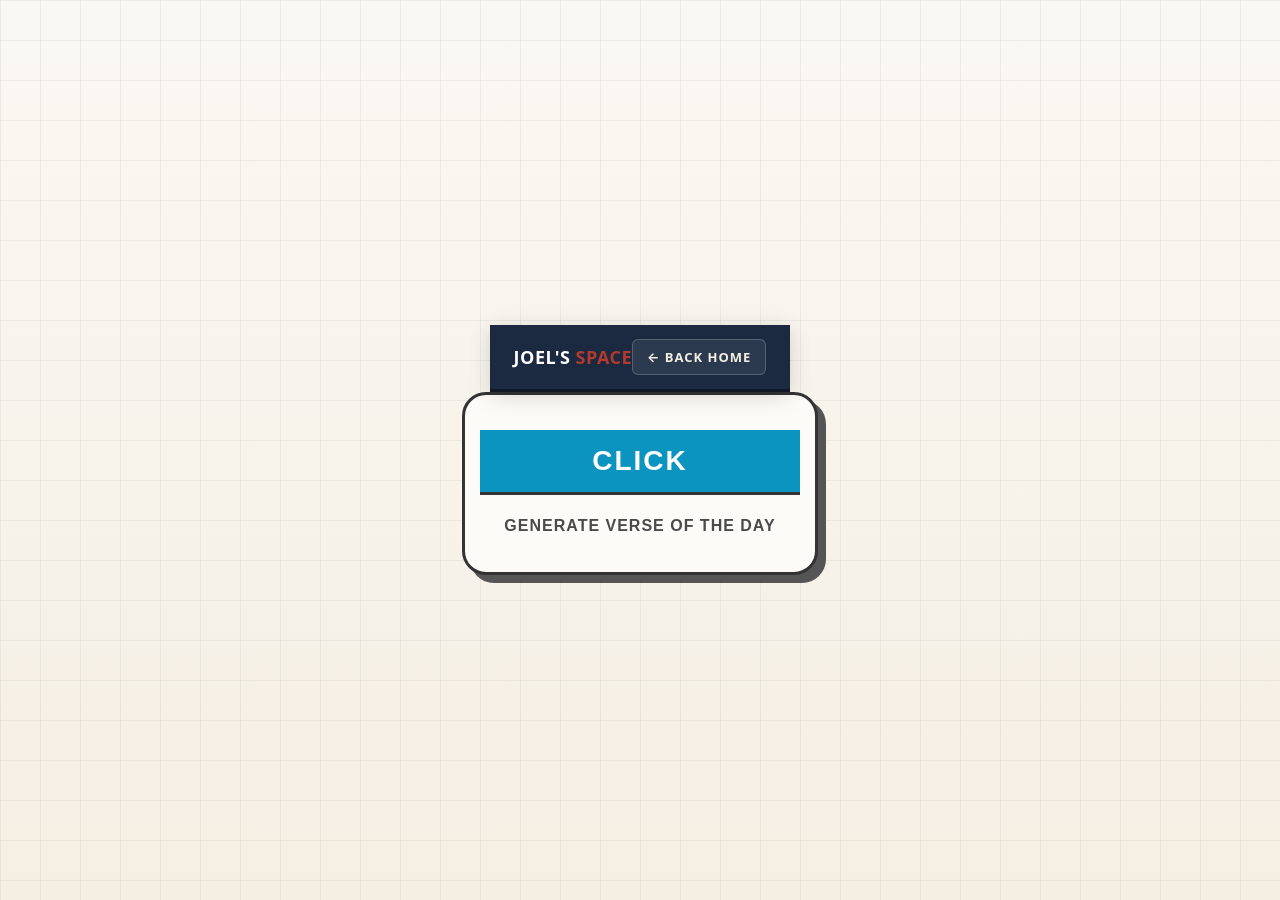
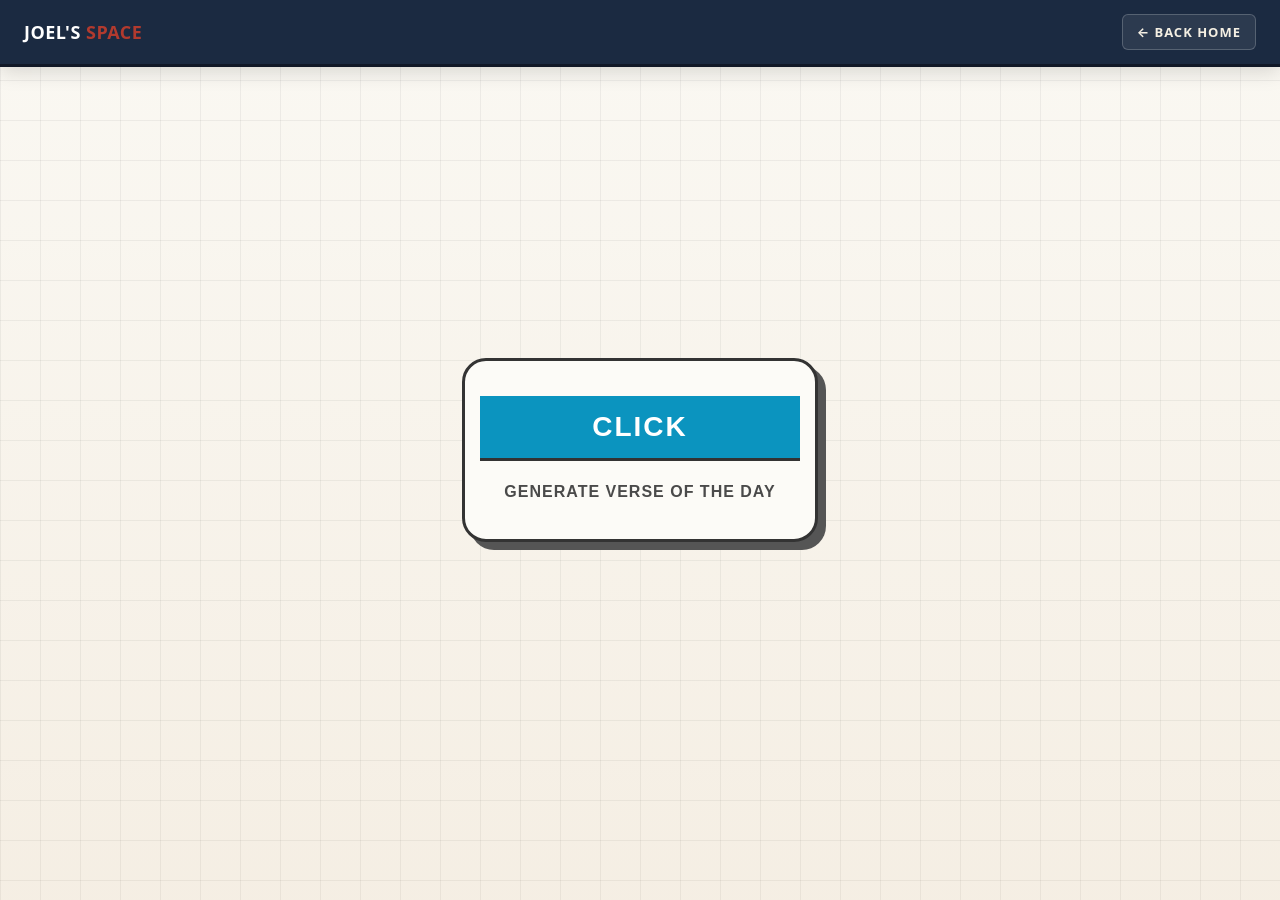
Before and after one commit to joelbeattie654/Joel, a Jekyll site: the page built from _projects/verse-generator.html, in a window 1280 px wide. Built offline with Jekyll 4.4.1, drawn with Linux system fonts in a browser that asks for light colours.

Commit message:
Update default.html

```diff
--- a/_layouts/default.html
+++ b/_layouts/default.html
@@ -13,10 +13,14 @@
             justify-content: space-between;
             font-family: system-ui, -apple-system, sans-serif;
             border-bottom: 3px solid #111827;
-            position: sticky;
+            /* Changing this to absolute forces it out of the app's centering trap */
+            position: absolute;
             top: 0;
+            left: 0;
+            right: 0;
             z-index: 99999;
             box-shadow: 0 4px 20px rgba(0,0,0,0.15);
+            box-sizing: border-box;
         }
         .joel-space-logo {
             color: #ffffff;
```
